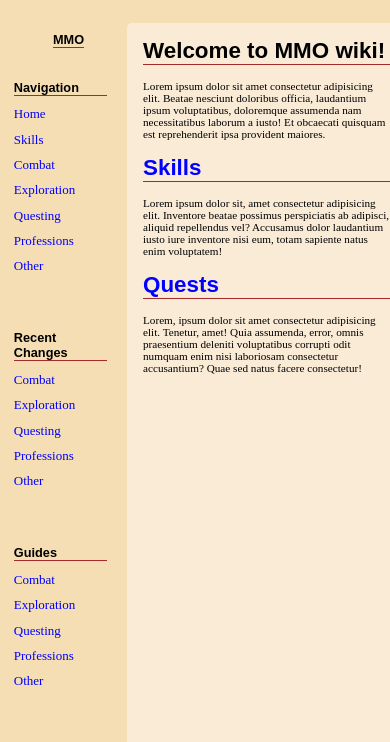
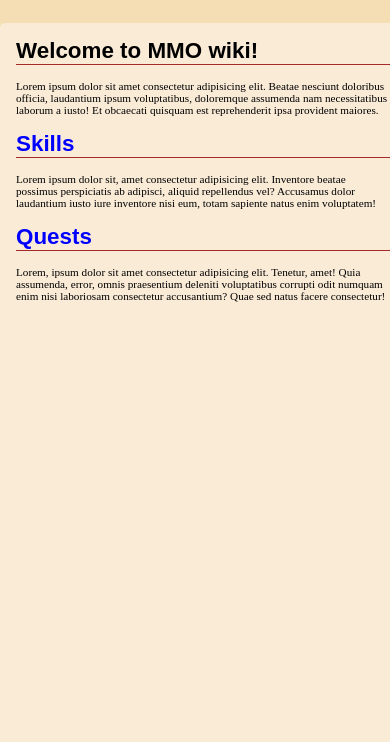
Before and after one commit to bailey-long/MMO_Wiki, a plain HTML site: page src/index.html in a window 390 px wide. Shown: the part 67-809 px from the top of the page. Drawn offline with Linux system fonts and the light colour scheme; a web font is replaced by a local one.

Commit message:
responsive aspects updated

```diff
--- a/src/layout.css
+++ b/src/layout.css
@@ -194,7 +194,7 @@ a:visited{
 }
 @media only screen and (max-width:500px) {
     .panel{
-        width: 25%;
+        display: none;
     }
     .content{
         padding-right: 0;
@@ -211,7 +211,7 @@ a:visited{
 }
 @media only screen and (max-width:400px) {
     .panel{
-        width: 30%;
+        display: none;
     }
     .content{
         padding-right: 0;
```
Also changed, not shown: 1 other file.
